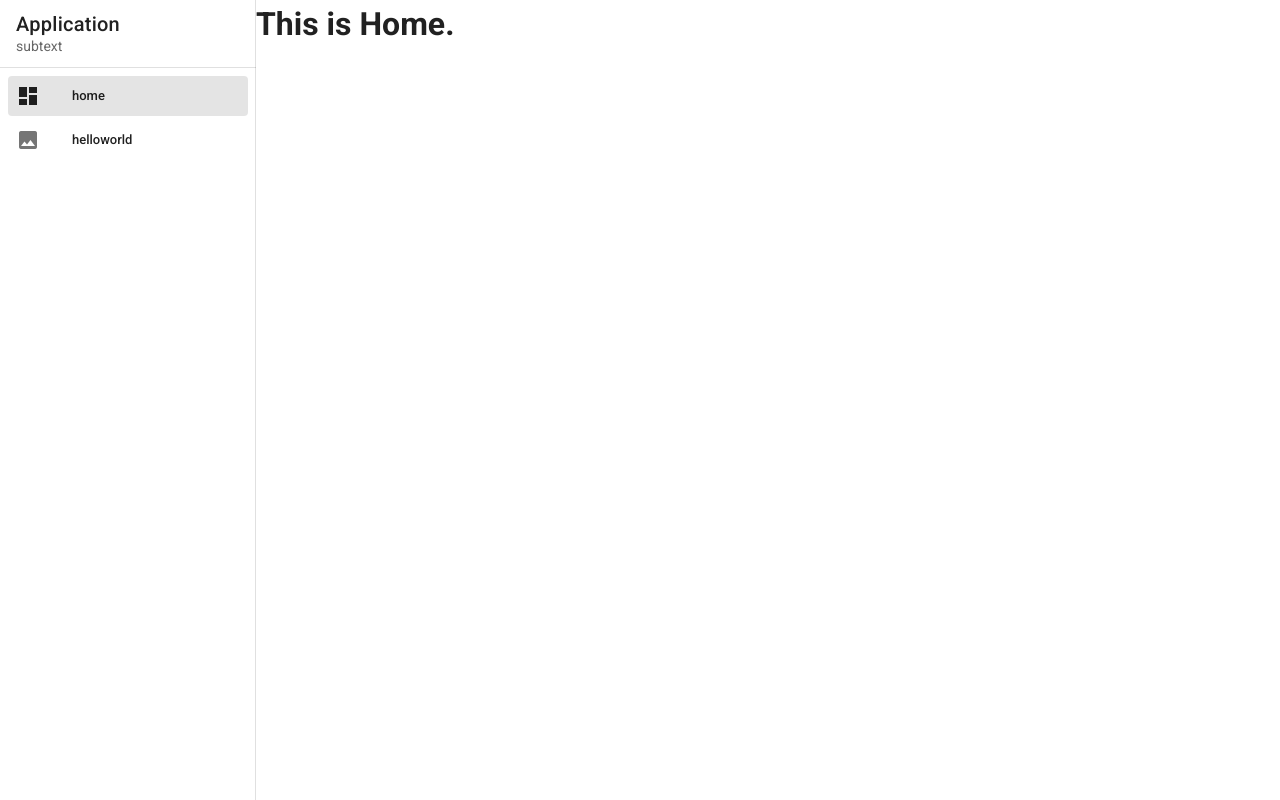
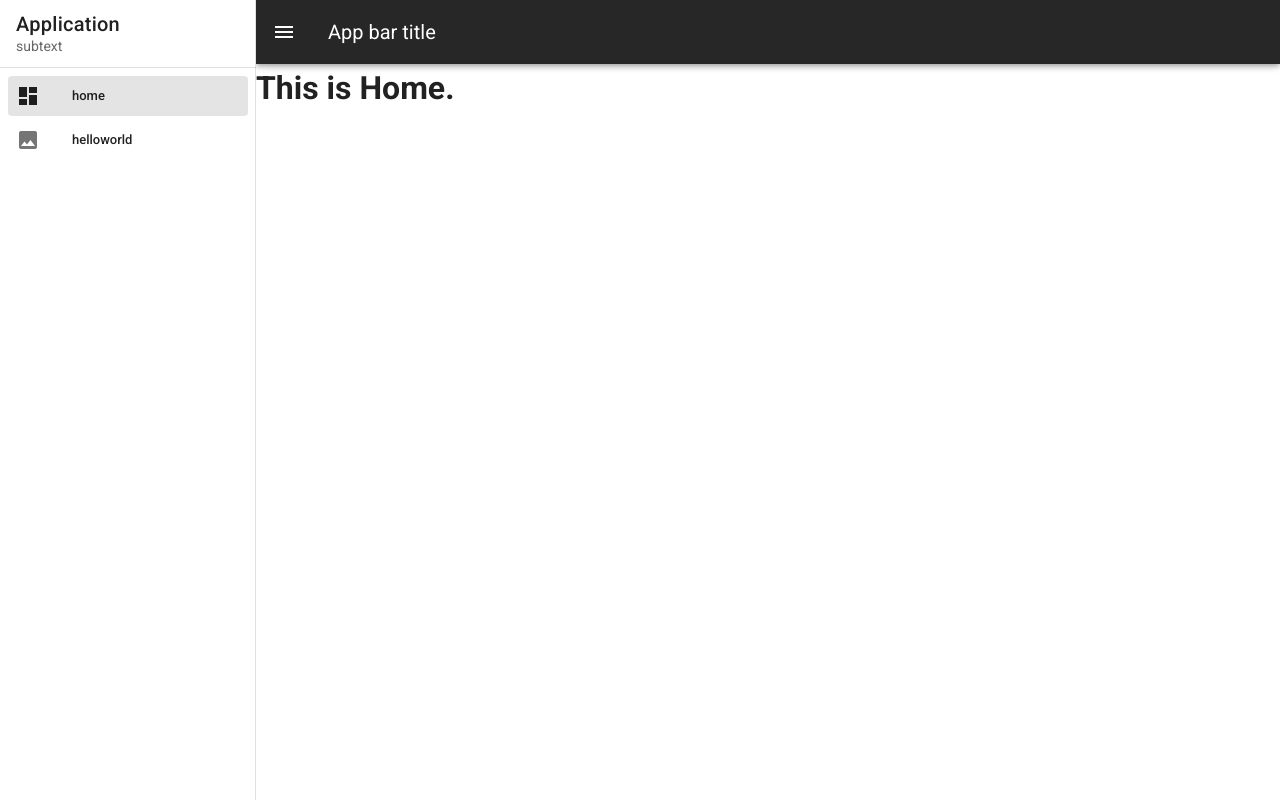
Before and after one commit to choisungwook/vuetify-practice, a Vue app: page / in a window 1280 px wide. Built offline with nearby package versions, Linux system fonts and the light colour scheme.

Commit message:
사이드메뉴 네비게이션 토글 #3

```diff
--- a/src/App.vue
+++ b/src/App.vue
@@ -1,6 +1,12 @@
 <template>
   <v-app>
-    <v-navigation-drawer app>
+    <v-app-bar app primary dark>
+      <v-app-bar-nav-icon @click="drawer = !drawer"></v-app-bar-nav-icon>
+      <v-toolbar-title>App bar title</v-toolbar-title>
+      <v-spacer></v-spacer>
+    </v-app-bar>
+
+    <v-navigation-drawer app v-model="drawer">
       <v-list-item>
         <v-list-item-content>
           <v-list-item-title class="text-h6"> Application </v-list-item-title>
@@ -39,6 +45,7 @@
       { title: "helloworld", icon: "mdi-image", to: "/helloworld" },
     ],
     right: null,
+    drawer: true,
   }),
 };
 </script>
```
